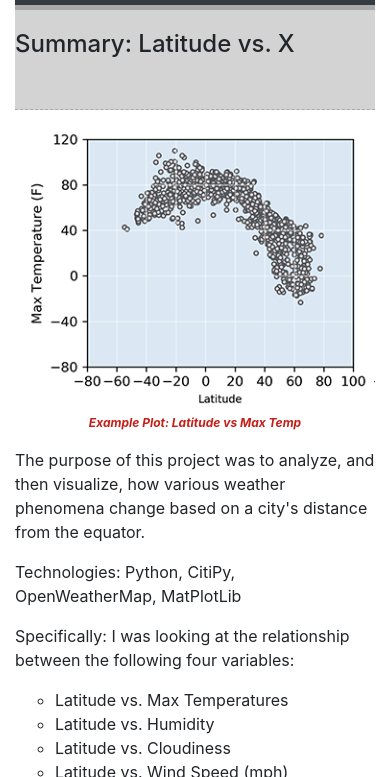
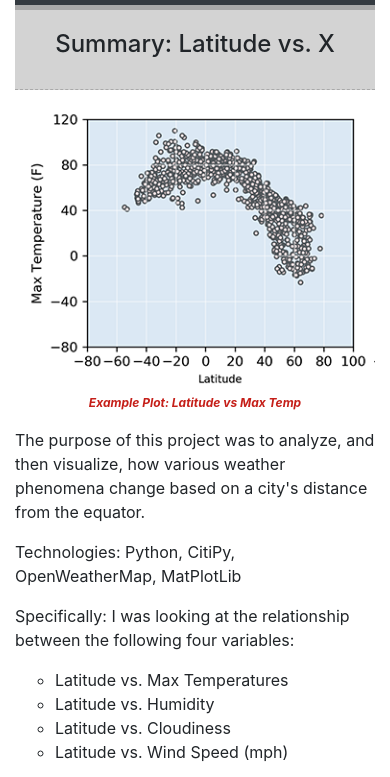
Before and after one commit to josephdicastro/LatAnalysis-web, a plain HTML site: page index.html in a window 390 px wide. Shown: the part 51-828 px from the top of the page. Drawn offline with nearby package versions, Linux system fonts and the light colour scheme.

Commit message:
updated styles.css

```diff
--- a/styles.css
+++ b/styles.css
@@ -75,7 +75,8 @@ footer {
     h1 {background-color: lightgray;}
     .h1_main {
         font-size: 1.5em;
-        height:100px;
+        height:80px;
+        text-align: center;
     }
 
 }
```
